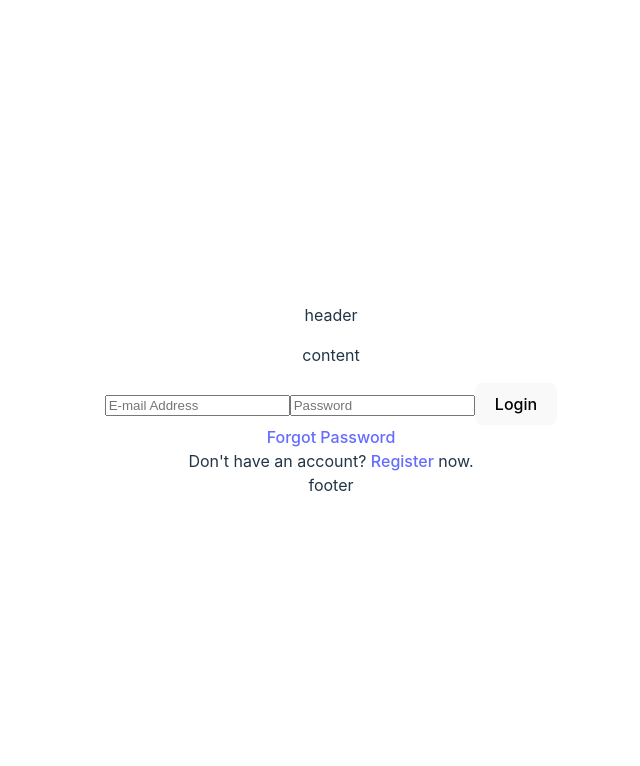
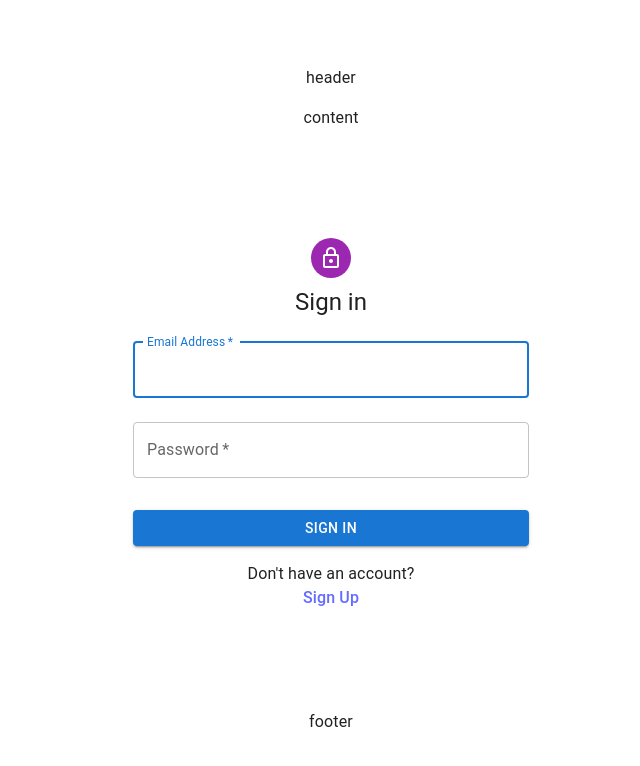
Before and after one commit to LikeKugi/graphiql-app, a React (Vite) app: page /signin in a window 1280 px wide. Shown: the top 766 px of the page, without its empty margins (309-949 px from the left). Built offline with nearby package versions, Linux system fonts and the light colour scheme; no server answers.

Commit message:
feat: add mui styled log in form

```diff
--- a/package.json
+++ b/package.json
@@ -14,6 +14,11 @@
     "coverage": "vitest run --coverage"
   },
   "dependencies": {
+    "@emotion/react": "^11.11.1",
+    "@emotion/styled": "^11.11.0",
+    "@fontsource/roboto": "^5.0.8",
+    "@mui/icons-material": "^5.14.19",
+    "@mui/material": "^5.14.20",
     "@reduxjs/toolkit": "^2.0.1",
     "firebase": "^10.7.0",
     "react": "^18.2.0",
--- a/src/lib/firebase.ts
+++ b/src/lib/firebase.ts
@@ -27,9 +27,16 @@ const db = getFirestore(app);
 
 const logInWithEmailAndPassword = async (email: string, password: string) => {
   try {
-    await signInWithEmailAndPassword(auth, email, password);
-  } catch (err) {
-    console.error(err);
+    const response = await signInWithEmailAndPassword(auth, email, password);
+    return { success: true, userID: response?.user?.uid, error: '' };
+  } catch (err: unknown) {
+    if (err instanceof Error) {
+      console.error(err);
+      return { success: false, error: err.message };
+    } else {
+      console.error(err);
+      return { success: false, error: 'An unknown error occurred' };
+    }
   }
 };
 
--- a/src/pages/SignInPage/SignInPage.tsx
+++ b/src/pages/SignInPage/SignInPage.tsx
@@ -1,57 +1,137 @@
 import { useEffect, useState, JSX } from 'react';
 import { Link, useNavigate } from 'react-router-dom';
+import Avatar from '@mui/material/Avatar';
+import Button from '@mui/material/Button';
+import CssBaseline from '@mui/material/CssBaseline';
+import TextField from '@mui/material/TextField';
+import Grid from '@mui/material/Grid';
+import Box from '@mui/material/Box';
+import LockOutlinedIcon from '@mui/icons-material/LockOutlined';
+import Typography from '@mui/material/Typography';
+import Container from '@mui/material/Container';
+import Alert from '@mui/material/Alert';
+import CircularProgress from '@mui/material/CircularProgress';
+import { useAuthState } from 'react-firebase-hooks/auth';
 import { auth, logInWithEmailAndPassword } from '@/lib/firebase';
-import { useAuthState } from 'react-firebase-hooks/auth';
 
 const SignInPage = (): JSX.Element => {
   const [email, setEmail] = useState('');
   const [password, setPassword] = useState('');
+  const [errorMessage, setErrorMessage] = useState('');
   const [user, loading, error] = useAuthState(auth);
   const navigate = useNavigate();
 
   useEffect(() => {
-    if (loading) {
-      // maybe trigger a loading screen
-      return;
+    if (email || password) {
+      setErrorMessage('');
     }
+  }, [email, password]);
+
+  useEffect(() => {
     if (error) {
       console.log(error);
     }
+
     if (user) navigate('/');
-  }, [user, loading, error, navigate]);
+  }, [user, error, navigate]);
+
+  const handleSubmit = async (e: React.FormEvent<HTMLFormElement>) => {
+    e.preventDefault();
+
+    const { success, userID, error } = await logInWithEmailAndPassword(
+      email,
+      password,
+    );
+
+    if (success) {
+      console.log(userID);
+    } else {
+      setErrorMessage(error);
+      return;
+    }
+  };
 
   return (
-    <div className="login">
-      <div className="login__container">
-        <input
-          type="text"
-          className="login__textBox"
+    <Container
+      component="main"
+      maxWidth="xs"
+      sx={{
+        margin: '100px 0',
+      }}
+    >
+      <CssBaseline />
+      {loading && <CircularProgress />}
+      {errorMessage && <Alert severity="error">{errorMessage}</Alert>}
+      {!loading && !error && (
+        <Box
+          sx={{
+            marginTop: 2,
+            display: 'flex',
+            flexDirection: 'column',
+            alignItems: 'center',
+          }}
+        >
+          <Avatar sx={{ m: 1, bgcolor: 'secondary.main' }}>
+            <LockOutlinedIcon />
+          </Avatar>
+          <Typography component="h1" variant="h5">
+            Sign in
+          </Typography>
+          <Box
+            component="form"
+            onSubmit={handleSubmit}
+            noValidate
+            sx={{ mt: 1 }}
+          >
+            <TextField
+              margin="normal"
+              required
+              fullWidth
+              id="email"
+              label="Email Address"
+              name="email"
+              autoComplete="email"
+              autoFocus
               value={email}
               onChange={(e) => setEmail(e.target.value)}
-          placeholder="E-mail Address"
             />
-        <input
+            <TextField
+              margin="normal"
+              required
+              fullWidth
+              name="password"
+              label="Password"
               type="password"
-          className="login__textBox"
+              id="password"
+              autoComplete="current-password"
               value={password}
               onChange={(e) => setPassword(e.target.value)}
-          placeholder="Password"
             />
-        <button
-          className="login__btn"
-          onClick={() => logInWithEmailAndPassword(email, password)}
+
+            <Button
+              type="submit"
+              fullWidth
+              variant="contained"
+              sx={{ mt: 3, mb: 2 }}
             >
-          Login
-        </button>
-
-        <div>
-          <Link to="/reset">Forgot Password</Link>
-        </div>
-        <div>
-          Don't have an account? <Link to="/signup">Register</Link> now.
-        </div>
-      </div>
-    </div>
+              Sign In
+            </Button>
+            <Grid
+              container
+              direction="row"
+              justifyContent="center"
+              alignItems="center"
+            >
+              <Grid item>
+                <Typography component="p">Don't have an account?</Typography>
+                <Link to="/signup">{'Sign Up'}</Link>
+              </Grid>
+            </Grid>
+          </Box>
+        </Box>
+      )}
+    </Container>
   );
 };
+
 export default SignInPage;
--- a/src/pages/SignUpPage/SignUpPage.tsx
+++ b/src/pages/SignUpPage/SignUpPage.tsx
@@ -44,7 +44,7 @@ const SignUpPage = (): JSX.Element => {
   useEffect(() => {
     if (loading) return;
     if (error) console.log(error);
-    if (user) navigate('/');
+    // if (user) navigate('/');
   }, [user, loading, error, navigate]);
 
   return (
```
Also changed, not shown: 1 other file (tests, documents, lock files or other folders). Lines whose indentation alone changed are shown as unchanged.
